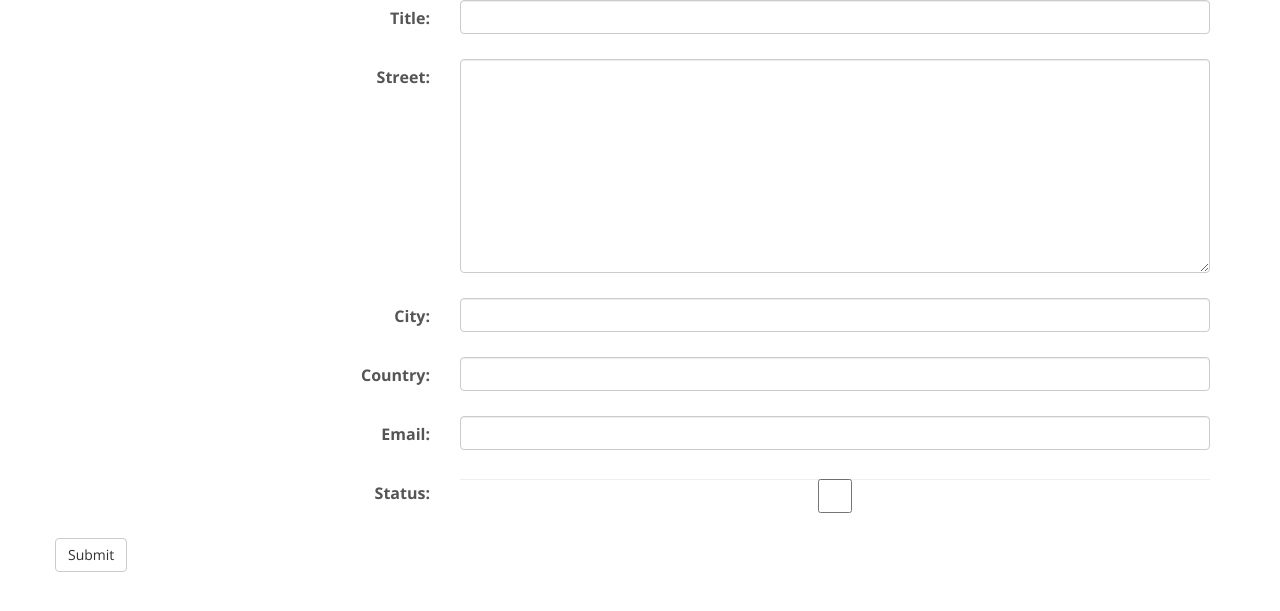
After one commit to bertomartin/automobile_marketplace, a Django app: a page that uses web_client/templates/contractor/contractor_form.html in a window 1280 px wide. The commit adds this page. Shown: the top 611 px of the page. Run offline with Django 3.2, Linux system fonts and the light colour scheme; some libraries are stand-ins or nearby versions.

Commit message:
Adds 'Contractor' template for adding new contractors. Adds new url pattern to urls for 'Contractor' template. Adds corresponding view. Adds 'Add contractor' button to nav-bar drop-down list for admins.

```diff
--- /dev/null
+++ b/web_client/templates/contractor/contractor_form.html
@@ -0,0 +1,27 @@
+{% extends 'base.html' %}
+{% load static %}
+
+{% block content %}
+    <form class="form-horizontal" action="" method="post" enctype="multipart/form-data">
+        {% csrf_token %}
+        {{ form.non_field_errors }}
+
+        {% for field in form %}
+            <div class="form-group">
+                <label class="col-sm-4 control-label">{{ field.label_tag }}</label>
+                <div class="col-sm-8">
+                    <p>{{ field }}</p>
+                </div>
+                <p>{{ field.errors }}</p>
+            </div>
+
+
+        {% endfor %}
+        <div class="form-group">
+            <button type="submit" class="btn btn-default">Submit</button>
+        </div>
+    </form>
+
+
+
+{% endblock %}
--- a/web_client/templates/homepage/index.html
+++ b/web_client/templates/homepage/index.html
@@ -57,6 +57,7 @@
                                         <li role="separator" class="divider"></li>
                                         <li class="dropdown-header">Administrator section</li>
                                         <li><a href="admin/">Manage</a></li>
+                                        <li><a href="{% url 'add_contractor' %}">Add contractor</a></li>
                                     {% endif %}
 
 
--- a/web_client/urls.py
+++ b/web_client/urls.py
@@ -13,6 +13,9 @@
     url(r'^offer/add/$', views.CreateOffer.as_view(), name='new_offer'),
     url(r'^offers/$', views.UserOffers.as_view(), name='user_offers'),
 
+    # Contractors management
+    url(r'^contractors/add/$', views.CreateContractor.as_view(), name='add_contractor'),
+
     # url(r'^dashboard/$', views.Dashboard.as_view(), name='dashboard'),
     # url(r'^search/$', views.Search.as_view(), name='search'),
     # url(r'^profile/$', views.Profile.as_view(), name='profile'),
--- a/web_client/views.py
+++ b/web_client/views.py
@@ -3,7 +3,7 @@
 from django.views.generic import View
 from django.views.generic.edit import CreateView, UpdateView, DeleteView
 from web_client.forms import SignUpForm as CreateUser
-from web_client.forms import OfferForm
+from web_client.forms import *
 from web_client.models import *
 
 
@@ -94,3 +94,20 @@
 
     def post(self, request):
         pass
+
+
+class CreateContractor(View):
+    template_name = 'contractor/contractor_form.html'
+
+    def get(self, request):
+        form = ContractorForm
+        return render(request, self.template_name, {'form': form})
+
+    def post(self, request):
+        form = ContractorForm(request.POST)
+        if form.is_valid():
+            contractor = form.save(commit=False)
+            contractor.save()
+            return redirect('homepage')
+
+        return render(request, self.template_name, {'form': form})
```
Also changed, not shown: db.sqlite3.
